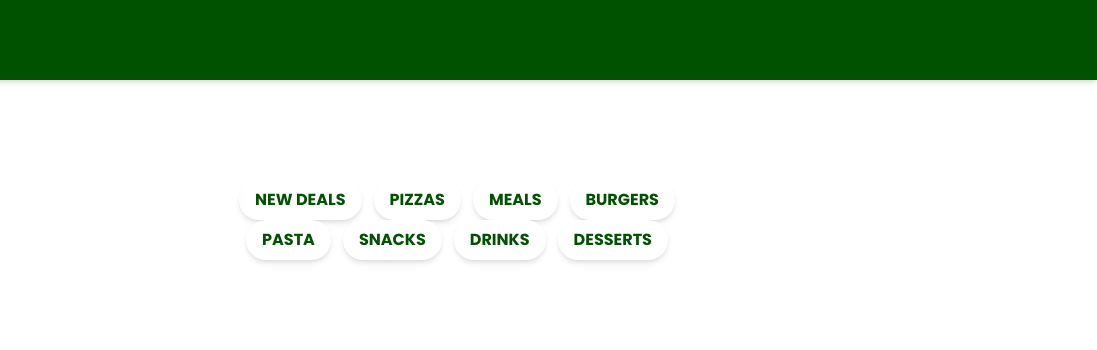
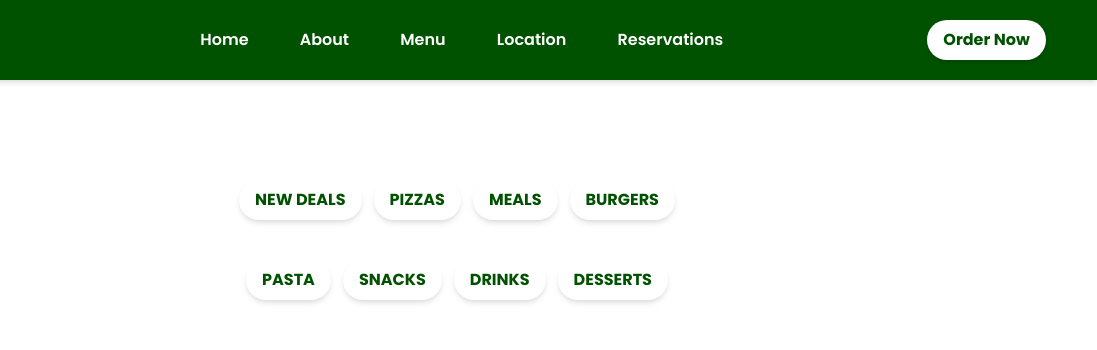
Before and after one commit to ichigokekiii/quickys-pizza, a website: page main/menu.html in a window 1280 px wide. Shown: the top 350 px of the page, 183-1280 px from the left. Drawn offline with nearby package versions, Linux system fonts and the light colour scheme.

Commit message:
Fixed menu header and spacing of buttons

```diff
--- a/main/menu.html
+++ b/main/menu.html
@@ -10,9 +10,8 @@
     <link rel="preconnect" href="https://fonts.googleapis.com">
     <link rel="preconnect" href="https://fonts.gstatic.com" crossorigin>
     <link href="https://fonts.googleapis.com/css2?family=Poppins:wght@100;200;300;400;500;600;700;800;900&display=swap" rel="stylesheet">
-    <!--FOR TAILWIND:
-    to load tailwind in terminal => npm run dev
-    ctrl + c => end terminal-->
+    <script src="https://cdn.tailwindcss.com"></script>
+    <script src="script.js"></script>
 </head>
 
 <body class="font-[Poppins] bg-cover bg-center h-screen">
@@ -32,6 +31,9 @@
                     <li><a class="hover:text-[#FF8416]" href="location.html">Location</a></li>
                     <li><a class="hover:text-[#FF8416]" href="#">Reservations</a></li>
                 </ul>
+                <button class="bg-white text-[#005200] font-bold px-4 py-2 rounded-full hover:bg-[#FF8416] hover:text-white transition shadow-md">
+                    Order Now
+                    </button>
                 <!-- Borgir -->
                 <button id="menuButton" class="md:hidden flex flex-col justify-between w-8 h-8 focus:outline-none">
                     <span class="block w-full h-1 bg-white transition-transform"></span>
```
